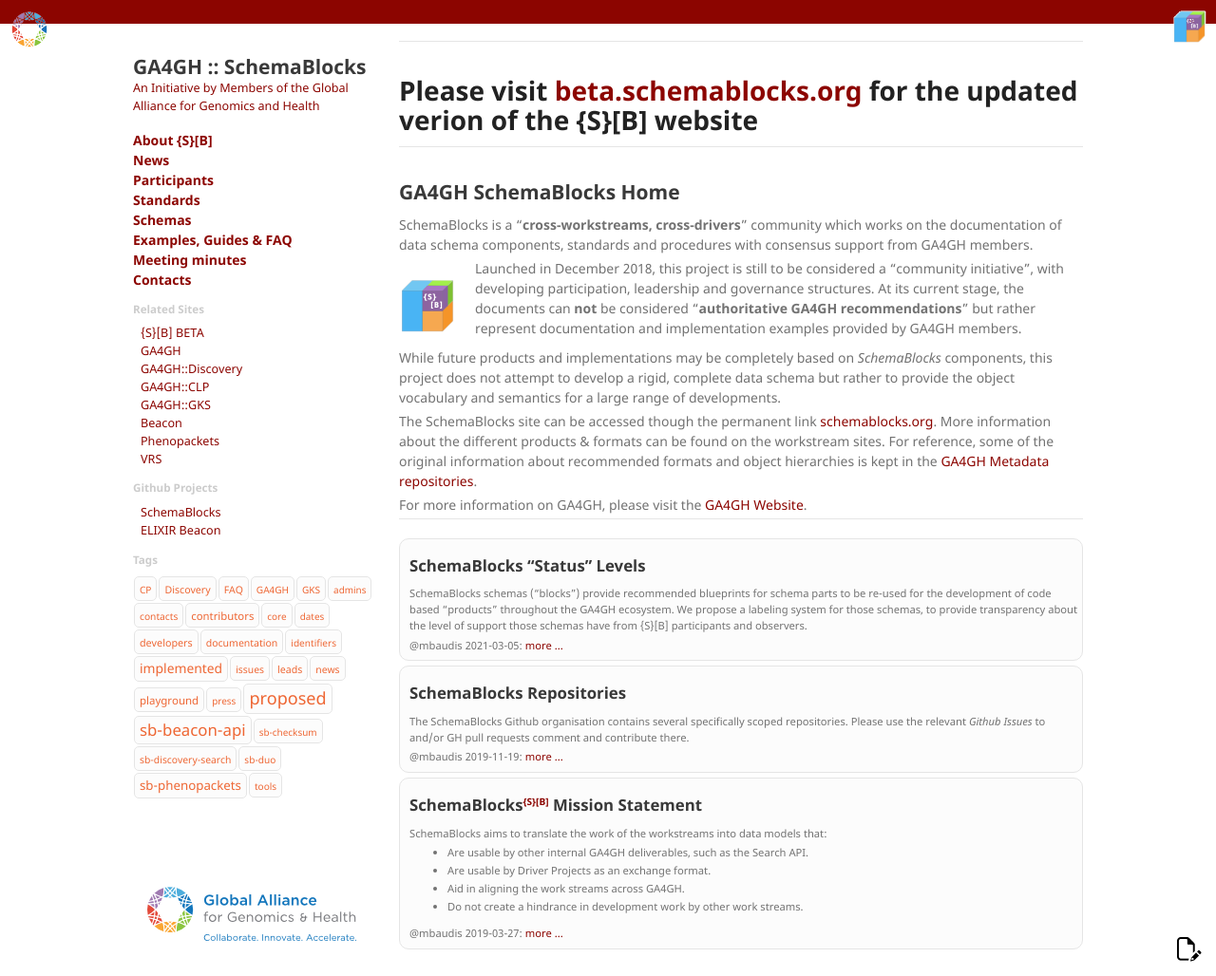
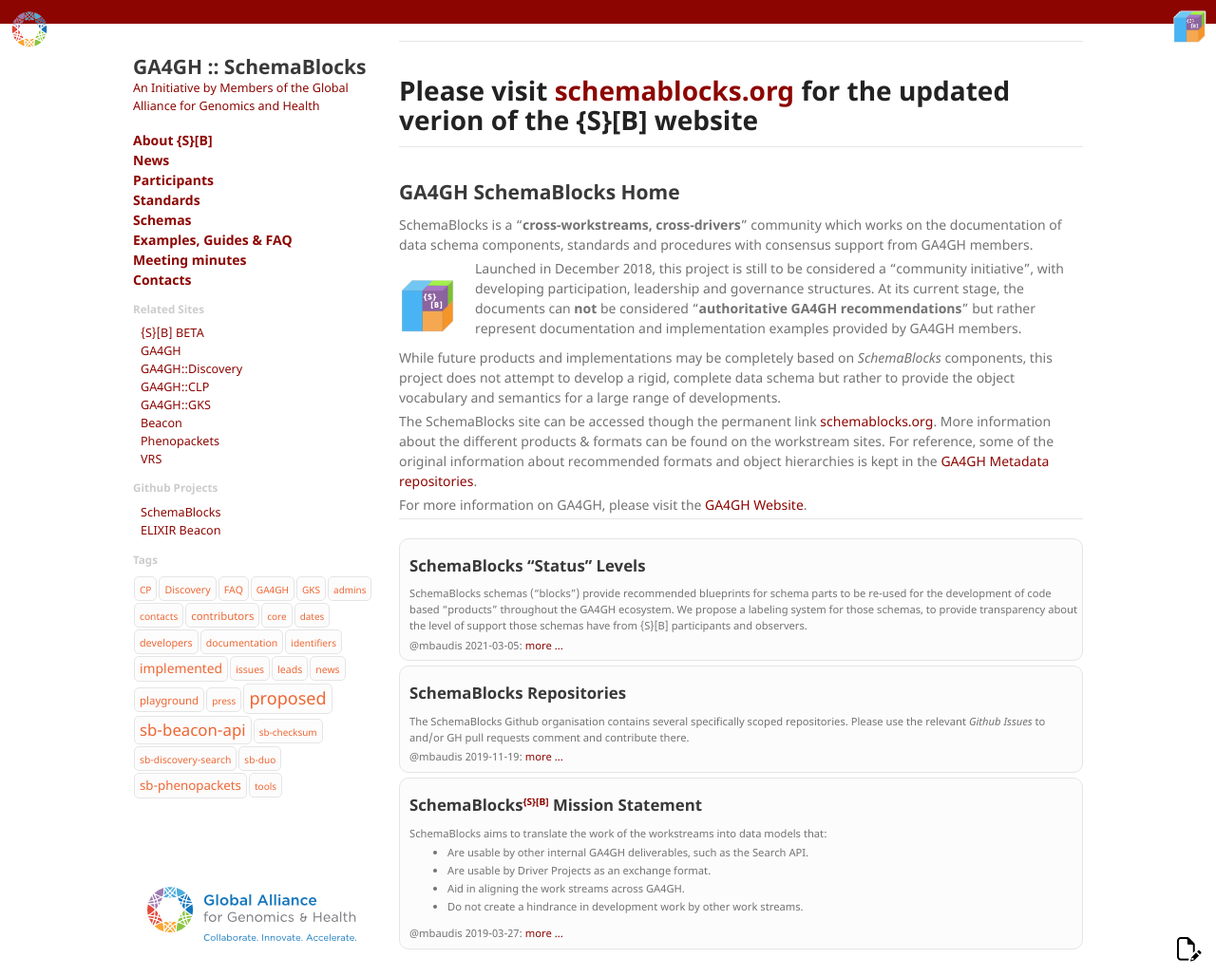
Before and after one commit to ga4gh-schemablocks/org.genomestandards.schemablocks, a Jekyll site: the page built from pages/index.md, in a window 1280 px wide and 1028 px high. Shown: the whole window at 95% size. Built offline with Jekyll 4.4.1, drawn with Linux system fonts in a browser that asks for light colours.

Commit message:
Update index.md

```diff
--- a/pages/index.md
+++ b/pages/index.md
@@ -17,7 +17,7 @@ permalink: /index.html
 
 ---
 
-# Please visit [beta.schemablocks.org](http://beta.schemablocks.org) for the updated  verion of the {S}[B] website
+# Please visit [schemablocks.org](http://schemablocks.org) for the updated  verion of the {S}[B] website
 
 ---
 
```
